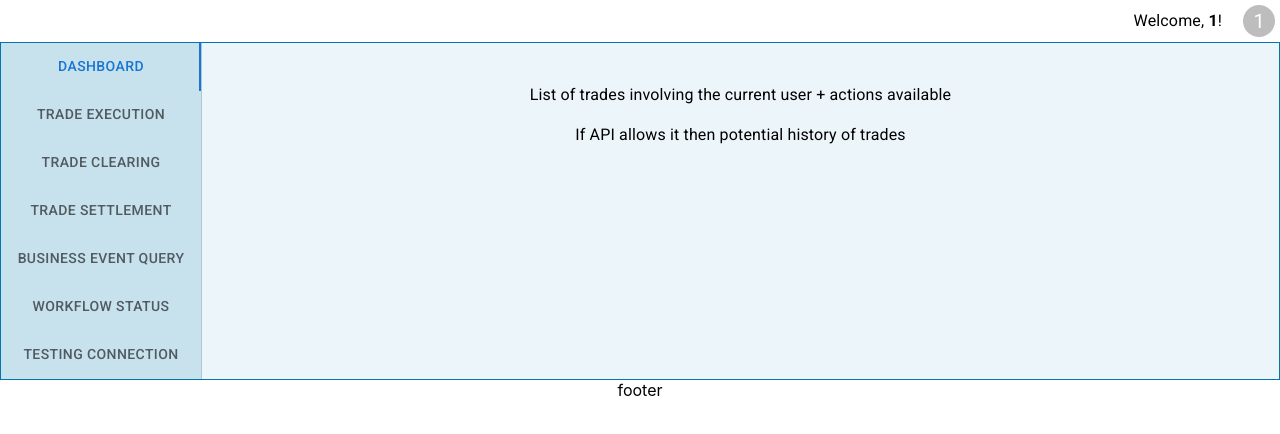
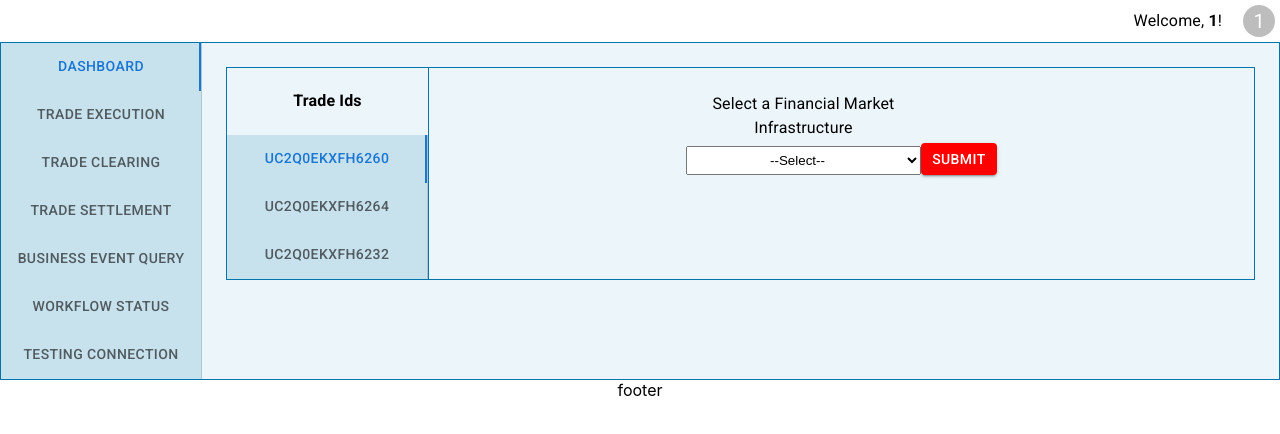
Before and after one commit to joanyassi/repo-hack-2023, a React (Create React App) app in the folder frontend-react/: page /dashboard/1 in a window 1280 px wide. Shown: the top 434 px of the page. Built offline with nearby package versions, Linux system fonts and the light colour scheme.

Commit message:
Dashboard

```diff
--- /dev/null
+++ b/frontend-react/src/components/dashboard/dashboard.js
@@ -0,0 +1,151 @@
+import { useParams } from 'react-router-dom'
+import { useState } from 'react';
+import PropTypes from 'prop-types';
+import Tabs from '@mui/material/Tabs';
+import Tab from '@mui/material/Tab';
+import Typography from '@mui/material/Typography';
+import Box from '@mui/material/Box';
+import { Formik, Form, Field } from 'formik';
+import Button from '@mui/material/Button';
+import { v4 as uuidv4 } from 'uuid';
+import { fetchData } from '../../utils/utils';
+
+
+const listOfTrades = [
+    'UC2Q0EKXFH6260', 'UC2Q0EKXFH6264', 'UC2Q0EKXFH6232'
+]
+
+function TabPanel(props) {
+  const { children, value, index, ...other } = props;
+
+  return (
+    <div
+      role="tabpanel"
+      hidden={value !== index}
+      id={`vertical-tabpanel-${index}`}
+      aria-labelledby={`vertical-tab-${index}`}
+      style={{ width: "100%"}}
+      {...other}
+    >
+      {value === index && (
+        <Box sx={{ p: 3 }}>
+          <Typography>{children}</Typography>
+        </Box>
+      )}
+    </div>
+  );
+}
+
+TabPanel.propTypes = {
+  children: PropTypes.node,
+  index: PropTypes.number.isRequired,
+  value: PropTypes.number.isRequired,
+};
+
+function a11yProps(index) {
+  return {
+    id: `vertical-tab-${index}`,
+    'aria-controls': `vertical-tabpanel-${index}`
+  };
+}
+
+
+const fmisArr = ['--Select--', 'TRADE_MATCHING_SERVICE', 'TRADE_CLEARING_SERVICE', 'TRADE_SETTLEMENT_SERVICE']
+
+
+export default function Dashboard() {
+  const [value, setValue] = useState(0);
+
+  const handleChange = (event, newValue) => {
+    setValue(newValue);
+  };
+
+  const {id} = useParams()
+
+const handleSubmit = ({fmi}, setSubmitting) => {
+    const headers = {
+        "Accept": "application/json",
+        'x-api-key': process.env.REACT_APP_X_API_KEY,
+        'x-participant-id': process.env.REACT_APP_X_PARTICIPANT_ID,
+        'x-api-request-id': uuidv4(),
+        'x-financial-member-id': id.toUpperCase(),
+        'tradeId': listOfTrades[value] ,
+        fmi
+      }
+
+      console.log({ headers })
+
+      const response = fetchData( headers, '/repoTrades/execution')
+      console.log({ response })
+      setSubmitting(false);
+
+}
+
+  return (
+    <Box
+      sx={{display: 'flex', height: "auto", border: '1px solid #0474ac' }}
+    >
+        <div style={{borderRight: '1px solid #0474ac'}}>
+            <h4>Trade Ids</h4>
+
+            <Tabs
+                orientation="vertical"
+                value={value}
+                onChange={handleChange}
+                aria-label="Vertical tabs example"
+                sx={{ borderRight: 1, borderColor: 'divider', minWidth: '200px', }}
+                textColor="primary"
+                // indicatorColor="secondary"
+                style={{backgroundColor: '#0474ac28'}}
+            >
+            {listOfTrades.map((trade, i)=> <Tab label={trade} {...a11yProps(i)}/> )}
+            </Tabs>
+        </div>
+      <TabPanel value={value} index={0}>
+      <Formik
+        enableReinitialize="true"
+       initialValues={{fmi: ''}}
+       validate={values => {
+       }}
+       onSubmit={(values, setSubmitting) => handleSubmit(values, setSubmitting)}
+     >
+       {(props) => {
+        return (
+         <Form
+            style={{    display: 'flex',
+            margin: 'auto',
+            width: '40%',
+            justifyContent: 'space-around', alignItems: 'end'}}
+         >
+              <div
+                style={{display: 'flex', flexDirection: 'column'}}
+              >
+                <label htmlFor="fmi" style={{paddingBottom: '.4rem'}}>Select a Financial Market Infrastructure</label>
+                <Field
+                  as='select'
+                  id="fmi"
+                  name="fmi"
+                  style={{textAlign: 'center', padding: '.3rem 0'}}
+                //   onChange={handleSelect}
+                  >
+                    {fmisArr.map(fmi =><option value={fmi}>{fmi}</option>)}
+                  </Field>
+              </div>
+         <Button style={{background: 'red', height: '2rem'}}
+            type='submit'
+            disabled={props.isSubmitting} variant="contained">Submit</Button>
+
+         </Form>
+        )
+       }}
+        </Formik>
+      </TabPanel>
+      <TabPanel value={value} index={1}>
+        <p></p>
+      </TabPanel>
+      <TabPanel value={value} index={2}>
+        Trade Clearing
+      </TabPanel>
+    </Box>
+  );
+}
--- a/frontend-react/src/components/execution/tradeExecution.js
+++ b/frontend-react/src/components/execution/tradeExecution.js
@@ -132,9 +132,9 @@ const TradeExecution = () => {
          style={{ width: '70%', margin: 'auto'}}
          >
          <h1>{`New ${userRole === 'seller' ? 'Sell' : 'Buy'} Trade`}</h1>
-         <div>
+         {/* <div>
 
-         </div>
+         </div> */}
          <Container
           sx={{ display: 'flex', justifyContent: 'space-between', padding: '1rem 0'}}
          >
--- a/frontend-react/src/pages/Dashboard.js
+++ b/frontend-react/src/pages/Dashboard.js
@@ -6,6 +6,7 @@ import Typography from '@mui/material/Typography';
 import Box from '@mui/material/Box';
 import StartHere from '../components/start-here'
 import TradeExecution from '../components/execution/tradeExecution'
+import Dashboard from '../components/dashboard/dashboard';
 
 function TabPanel(props) {
   const { children, value, index, ...other } = props;
@@ -72,8 +73,7 @@ export default function VerticalTabs() {
         <Tab label="Testing Connection" {...a11yProps(6)} />
       </Tabs>
       <TabPanel value={value} index={0}>
-        <p>List of trades involving the current user + actions available</p>
-        <p>If API allows it then potential history of trades</p>
+        <Dashboard />
       </TabPanel>
       <TabPanel value={value} index={1}>
         <TradeExecution />
```
